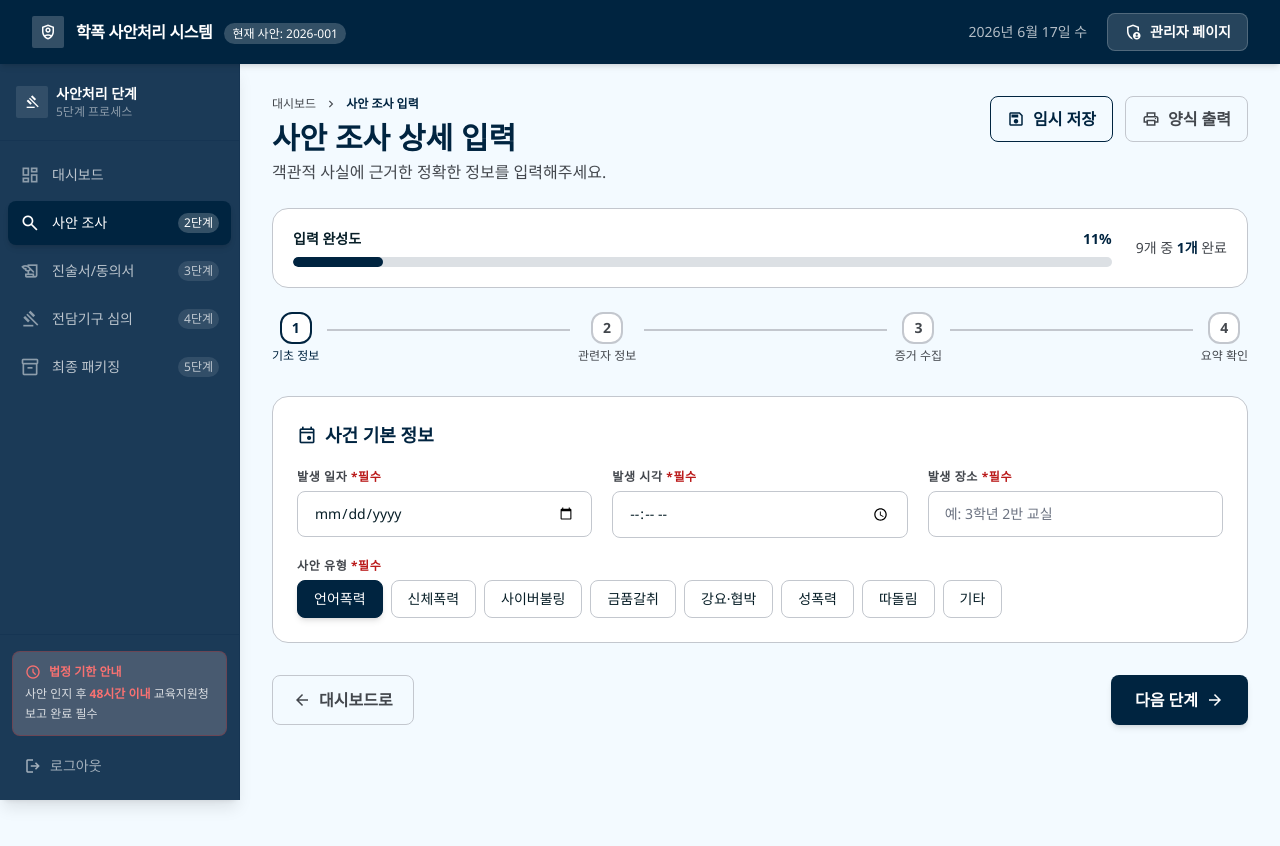
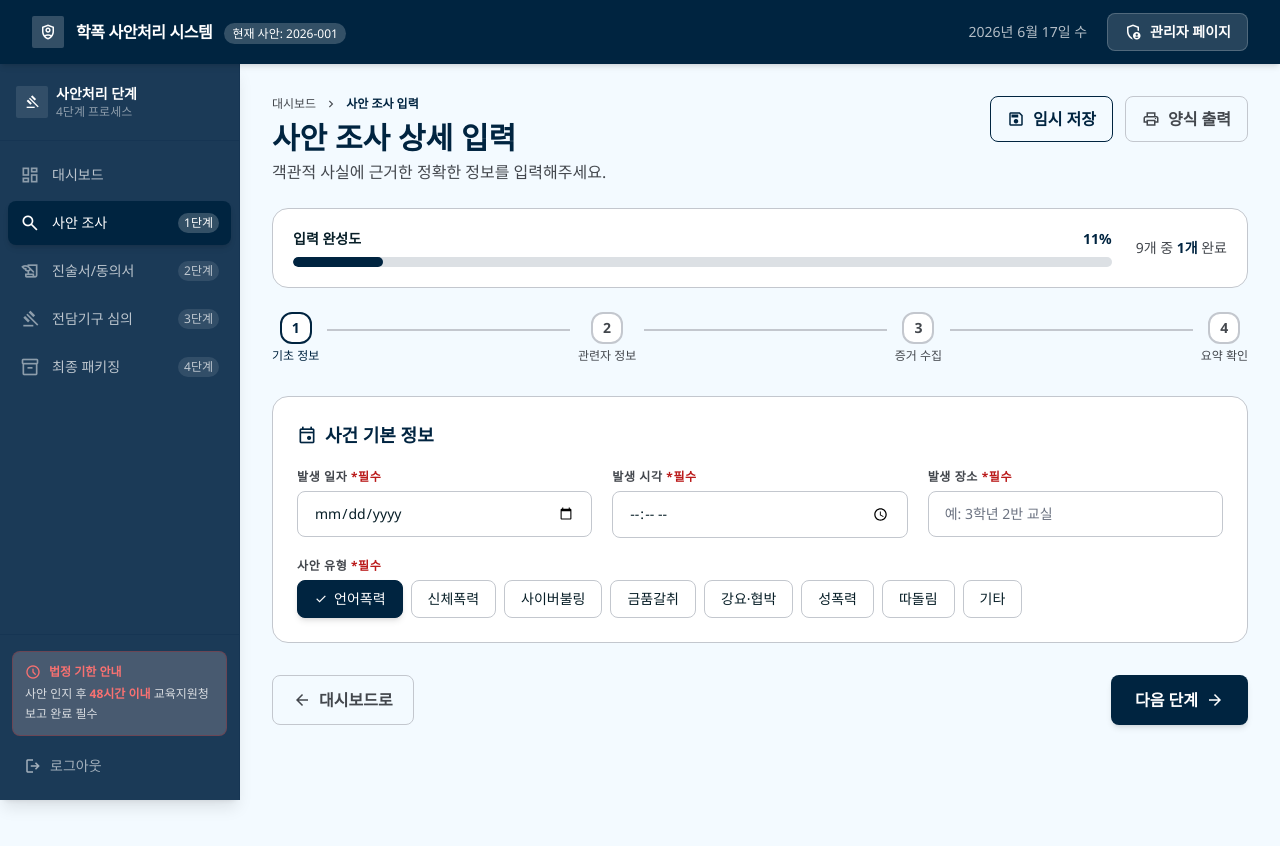
Before and after one commit to ari11zone/school-violence-workspace, a React (Vite) app: page /investigation in a window 1280 px wide. Both pictures are taken after a click on the button "언어폭력". Shown: the top 846 px of the page. Built offline with nearby package versions, Linux system fonts and the light colour scheme.

Commit message:
feat: support multi-select for incident types in investigation & renumber steps 1-4

```diff
--- a/src/Layout.jsx
+++ b/src/Layout.jsx
@@ -3,10 +3,10 @@ import { useCase } from './context/CaseContext';
 
 const navItems = [
   { to: '/', icon: 'dashboard', label: '대시보드', exact: true },
-  { to: '/investigation', icon: 'search', label: '사안 조사', step: 2 },
-  { to: '/statements', icon: 'history_edu', label: '진술서/동의서', step: 3 },
-  { to: '/deliberation', icon: 'gavel', label: '전담기구 심의', step: 4 },
-  { to: '/packaging', icon: 'inventory_2', label: '최종 패키징', step: 5 },
+  { to: '/investigation', icon: 'search', label: '사안 조사', step: 1 },
+  { to: '/statements', icon: 'history_edu', label: '진술서/동의서', step: 2 },
+  { to: '/deliberation', icon: 'gavel', label: '전담기구 심의', step: 3 },
+  { to: '/packaging', icon: 'inventory_2', label: '최종 패키징', step: 4 },
 ];
 
 const today = new Date().toLocaleDateString('ko-KR', {
@@ -52,7 +52,7 @@ export default function Layout() {
             </div>
             <div>
               <p className="text-white font-bold text-sm">사안처리 단계</p>
-              <p className="text-white/50 text-xs">5단계 프로세스</p>
+              <p className="text-white/50 text-xs">4단계 프로세스</p>
             </div>
           </div>
         </div>
--- a/src/pages/Investigation.jsx
+++ b/src/pages/Investigation.jsx
@@ -97,6 +97,17 @@ export default function Investigation() {
     });
     setErrors(errs);
     return Object.keys(errs).length === 0;
+  }
+
+  function handleToggleType(type) {
+    const selectedTypes = form.incidentType ? form.incidentType.split('·') : [];
+    let updatedTypes;
+    if (selectedTypes.includes(type)) {
+      updatedTypes = selectedTypes.filter(t => t !== type);
+    } else {
+      updatedTypes = [...selectedTypes, type];
+    }
+    set('incidentType', updatedTypes.join('·'));
   }
 
   function handleSave() {
@@ -276,12 +287,26 @@ export default function Investigation() {
             <div className="mt-5">
               <FieldLabel label="사안 유형" required />
               <div className="flex flex-wrap gap-2">
-                {INCIDENT_TYPES.map(t => (
-                  <button key={t} onClick={() => set('incidentType', t)}
-                    className={`px-4 py-2 rounded-xl text-sm border font-medium transition-all ${form.incidentType === t ? 'bg-primary text-white border-primary shadow-md' : 'border-outline-variant text-on-surface hover:border-primary hover:text-primary'}`}>
-                    {t}
-                  </button>
-                ))}
+                {INCIDENT_TYPES.map(t => {
+                  const selectedTypes = form.incidentType ? form.incidentType.split('·') : [];
+                  const isSelected = selectedTypes.includes(t);
+                  return (
+                    <button
+                      key={t}
+                      type="button"
+                      onClick={() => handleToggleType(t)}
+                      className={`px-4 py-2 rounded-xl text-sm border font-medium transition-all flex items-center gap-1.5
+                        ${isSelected
+                          ? 'bg-primary text-white border-primary shadow-md'
+                          : 'border-outline-variant text-on-surface hover:border-primary hover:text-primary hover:bg-primary/5'}`}
+                    >
+                      {isSelected && (
+                        <span className="material-symbols-outlined text-[14px]">check</span>
+                      )}
+                      {t}
+                    </button>
+                  );
+                })}
               </div>
               {errors.incidentType && <p className="text-error text-xs mt-1">{errors.incidentType}</p>}
             </div>
```
